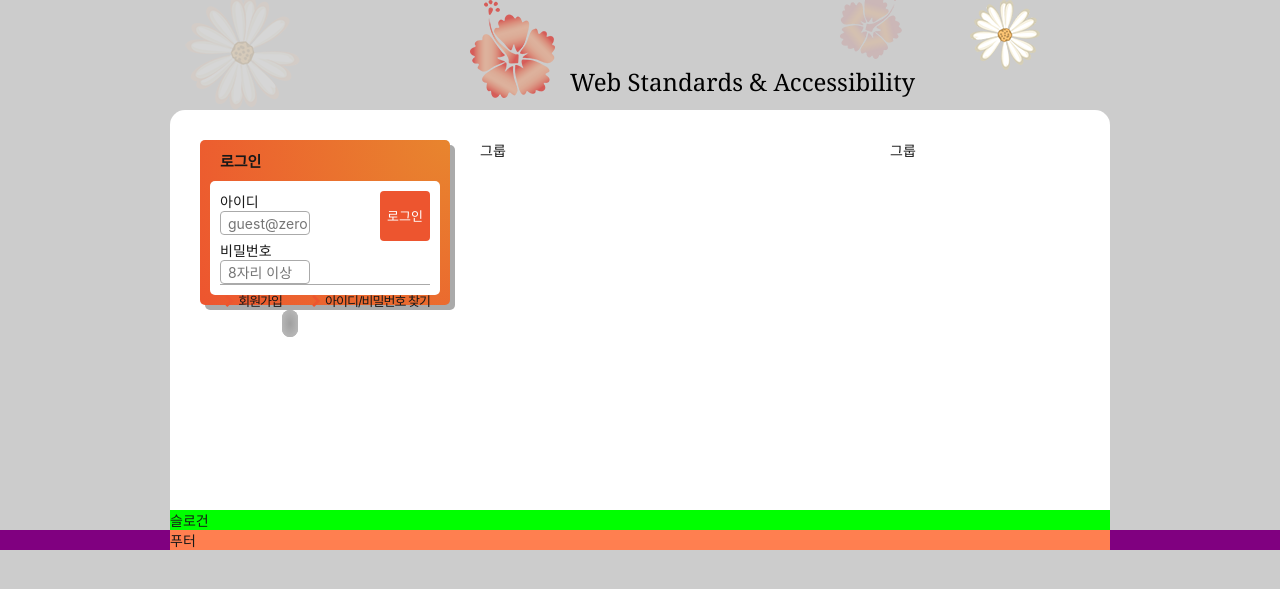
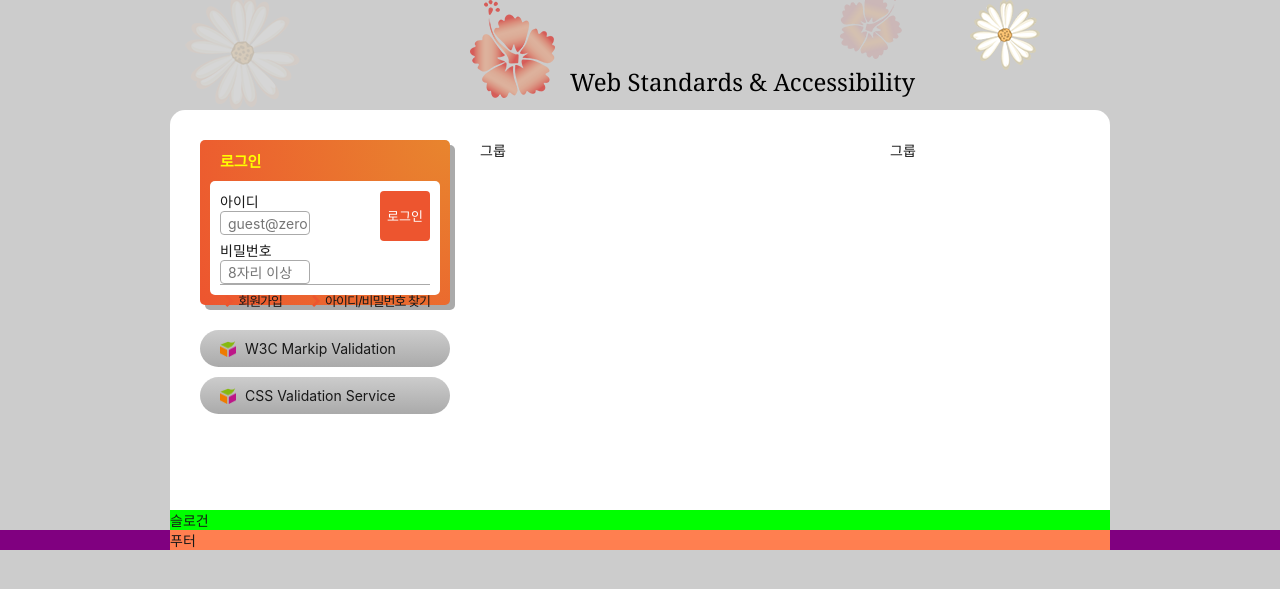
Before and after one commit to chjy0202/connectTo, a website: page HTML5/index.html in a window 1280 px wide. Shown: the part 139-728 px from the top of the page. Drawn offline with Linux system fonts and the light colour scheme; a web font is replaced by a local one.

Commit message:
유효성 배너 링크 마크업 및 디자인 완성

```diff
--- a/HTML5/css/index.css
+++ b/HTML5/css/index.css
@@ -256,7 +256,7 @@ body{
 }
 
 .login-title{
-  color: y#ff0;
+  color: #ff0;
   font-size: 1.5rem;
   font-weight: 600;
   text-indent: 10px;
@@ -330,25 +330,27 @@ body{
   color: #ed552f;
 }
 
-/* 배너 */
-.banner{
-  padding: 8px 0;
+/* 유효성 검사 배너 */
+.validation-list{
+  margin-top: 25px;
 }
-.banner li{
-  margin: 2px 0;
+.validation-list li{
+  margin-top: 10px;
 }
-.banner a{
-  padding: 5px;
-  height: 20px;
-  width: 250px;
-  background: rgb(160, 160, 160) radial-gradient(rgb(160, 160, 160), rgb(190, 190, 190));
-  border-radius: 10px;
+.validation-list a{
+  display: block;
+  padding: 10px;
+  padding-left: 45px;
+  background: #aaa;
+  background: url("./images/validation_icon.png") no-repeat 20px 50% /16px 16px, #aaa linear-gradient(to bottom, #ccc, #aaa);
+  border-radius: 50px;
 }
-.banner a::before{
-  content: "";
-  background-image: url(./images/validation_icon.png);
-  margin: 0 3px;
+
+.validation-list a:hover, .validation-list a:focus{
+  color: #f00;
+  background-size: 14px 10px 100%;
 }
+
 
 /* 슬로건 */
 .slogan{
--- a/HTML5/index.html
+++ b/HTML5/index.html
@@ -165,14 +165,12 @@
         </ul>
       </section>
       <!-- 유효성 검사 배너 링크 그룹 -->
-      <section class="banner">
-        <ul>
-          <li>
-            <a href="/" class="markUp" target="_blank"></a>
-          </li>
+      <h2 class="sr-only">유효성 검사 배너</h2>
+      <ul class="validation-list">
+        <li><a href="https://validator.w3.org/" target="_blank" rel="noopener noreferrer">W3C Markip Validation</a></li>
+        <li><a href="https://jigsaw.w3.org/css-validator/" target="_blank" rel="noopener noreferrer">CSS Validation Service</a></li>
+      </ul>
 
-        </ul>
-      </section>
     </div>
     <div class="group group2">그룹</div>
     <div class="group group3">그룹</div>
```
